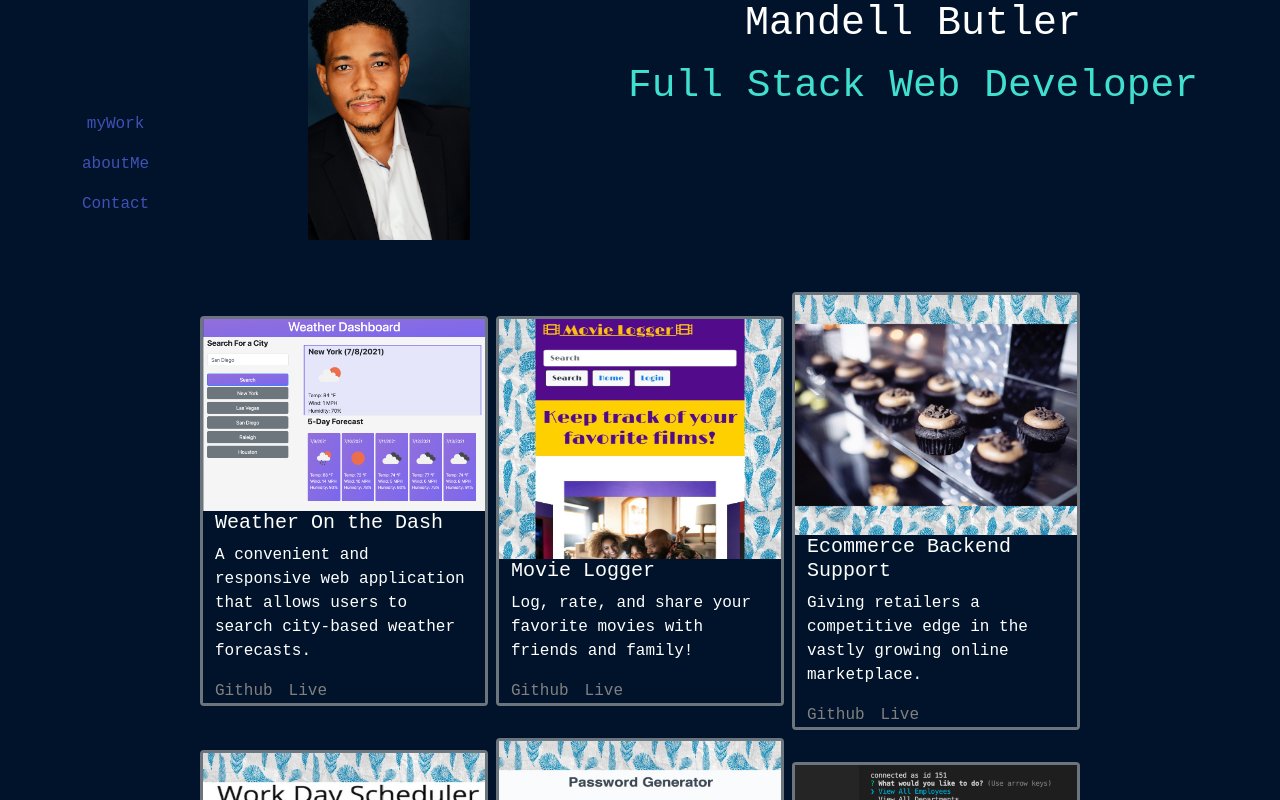
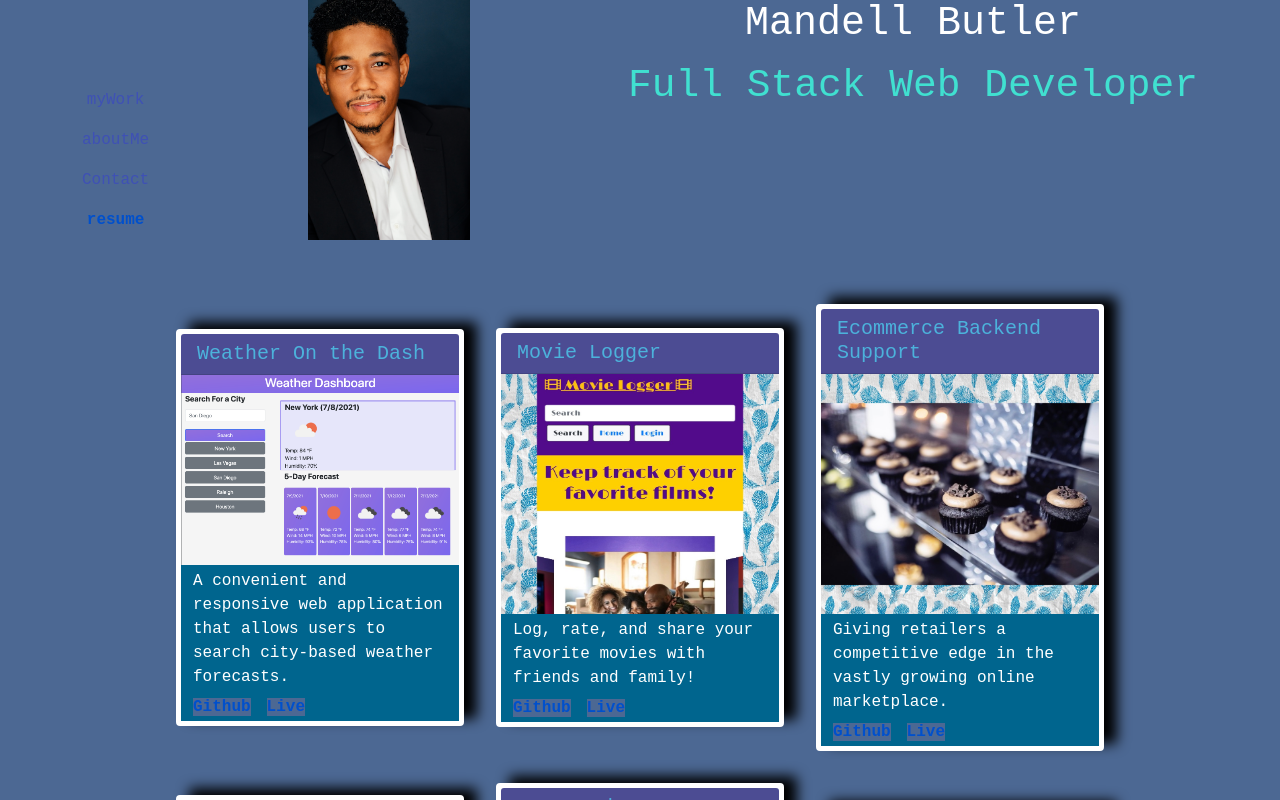
Before and after one commit to mandellbutler/ReactPortfolio, a React (Create React App) app: page /myWork in a window 1280 px wide. Shown: the top 800 px of the page. Built offline with nearby package versions, Linux system fonts and the light colour scheme.

Commit message:
Restyled project page and linked resume

```diff
--- a/package.json
+++ b/package.json
@@ -14,6 +14,7 @@
     "react": "^17.0.2",
     "react-dom": "^17.0.2",
     "react-icons": "^4.2.0",
+    "react-materialize": "^3.9.8",
     "react-router-dom": "^5.2.0",
     "react-scripts": "4.0.3",
     "web-vitals": "^1.1.2"
--- a/src/components/Header.js
+++ b/src/components/Header.js
@@ -8,6 +8,7 @@
 // import LinkedInIcon from '@material-ui/icons/LinkedIn';
 import 'bootstrap/dist/css/bootstrap.min.css';
 import '../styles/Header.css'
+
 
 
 // import { palette } from '@material-ui/system';
@@ -37,6 +38,7 @@
           <p><Link onClick={(event) => {
             history.push('/contact')
           }} color='primary'>Contact</Link></p>
+          <a href="https://docs.google.com/document/d/13qikw68VjrDF5uUYBSEDjC86f0lfPko3o7i_EZmVE6o/edit?usp=sharing" target="_blank" rel="noreferrer" className="card-link">resume</a>
         </nav>
       </header>
     </div>
--- a/src/index.css
+++ b/src/index.css
@@ -1,3 +1,11 @@
+* {
+  box-sizing: border-box;
+  border: 0px solid rgb(209, 207, 207);
+  background-color:#4C6893;
+  font-family: 'Courier New', Courier, monospace;
+  color: #fff
+}
+
 body {
   margin: 0;
   font-family: -apple-system, BlinkMacSystemFont, 'Segoe UI', 'Roboto', 'Oxygen',
--- a/src/pages/About.js
+++ b/src/pages/About.js
@@ -8,7 +8,7 @@
     <div>
       <section className="container .p-3 col-sm-6 col-md-6">
         <h3>ABOUT ME</h3>
-        <aside className="bio">
+        <div className="bio">
           <p>
             My name is Mandell Butler and I am Full Stack Web Developer. And this is my bio!
           </p>
@@ -21,7 +21,7 @@
           <p>
             Lorem ipsum dolor sit amet consectetur, adipisicing elit. Saepe, fugit blanditiis explicabo aperiam quam unde dolorum laudantium, ex, fugiat magnam exercitationem. Velit quaerat quia fugiat architecto doloribus. Distinctio, error similique.
           </p>
-        </aside>
+        </div>
       </section>
     </div>
   );
--- a/src/pages/Project.js
+++ b/src/pages/Project.js
@@ -22,13 +22,15 @@
           //   {/* <Button color="primary" variant="contained">Text</Button> */}
           // </section>
           <div>
-            <div className="card text-white m-1" key={project.href}>
+            <div className="card text-white m-3" key={project.href}>
+              <h5 className="card-title card-header">{project.title}</h5>
               <figure className="project-image">
                 <img src={project.image.src} alt={project.image.alt}></img>
               </figure>
-              <div className="container">
-                <h5 className="card-title">{project.title}</h5>
-                <p className="card-text">{project.description}</p>
+              <div className="container description">
+                <p className="card-text description">{project.description}</p>
+              </div>
+              <div className="container description buttons">
                 <a href={project.github} target="_blank" rel="noreferrer" className="card-link">Github</a>
                 <a href={project.live} target="_blank" rel="noreferrer" className="card-link">Live</a>
               </div>
--- a/src/projects.js
+++ b/src/projects.js
@@ -65,7 +65,7 @@
       src: employees,
       alt: 'Image of Employee management system prompt'
     },
-    description: 'Facilitates the employee-management process, allowing for increased workflow and business functionality.'
+    description: 'Facilitate the employee-management process, allowing for increased workflow and business functionality.'
   },
 ]
 
--- a/src/styles/Header.css
+++ b/src/styles/Header.css
@@ -1,8 +1,8 @@
 * {
   box-sizing: border-box;
-  background-color: #00132a;
+  background-color:#4C6893;
   font-family: 'Courier New', Courier, monospace;
-  color: #fff
+  color: #ffffff
 }
 
 .header {
@@ -46,12 +46,14 @@
 
 a:link {
   text-decoration: none;
-  color: grey;
+  color: #0050cc;
+  font-weight: bold;
 }
 
 a:visited {
   text-decoration: none;
-  color: grey;
+  color: #0050cc;
+  font-weight: bold;
 }
 
 a:hover {
@@ -68,14 +70,6 @@
       justify-content: space-around;
       flex-wrap: wrap;
       font-size: 100%;
-  }
-
-  * {
-      box-sizing: border-box;
-      border: 0px solid rgb(209, 207, 207);
-      background-color:#00132a;
-      font-family: 'Courier New', Courier, monospace;
-      color: #fff
   }
 }
 
--- a/src/styles/Project.css
+++ b/src/styles/Project.css
@@ -1,5 +1,5 @@
 body {
-  background-color:#00132a
+  background-color: #4CB2DB;
 }
 
 
@@ -36,18 +36,31 @@
   width: 100%
 }
 
+.description {
+  background-color: #00658E;
+  padding-top: 2px;
+  padding-bottom: 2px;
+}
+
+
 .card-body {
   background-color:#00132A;
 }
 
 .card-header {
-  background-image: linear-gradient(to bottom right,#00132A, lightslategrey)
+  /* background-image: linear-gradient(to bottom right,#4CB2DB, #18008E); */
+  background-color: #4C4C93;
+  color: #4CB2DB;
 }
 
 .card {
-  border: 3px solid #6c757d;
+  border: 5px solid #ffffff;
   max-width: 18rem;
+  box-shadow: 13px -7px 13px black;
+  display: flex;
+  justify-content: center;
 }
+
 
 @media screen and (min-width: 768px) {
   .portfolio {
@@ -56,12 +69,4 @@
       justify-content: center;
       flex-wrap: wrap;
   }
-
-  * {
-      box-sizing: border-box;
-      border: 0px solid rgb(209, 207, 207);
-      background-color:#00132a;
-      font-family: 'Courier New', Courier, monospace;
-      color: #fff
-  }
 }
```
Also changed, not shown: 1 other file (tests, documents, lock files or other folders).
